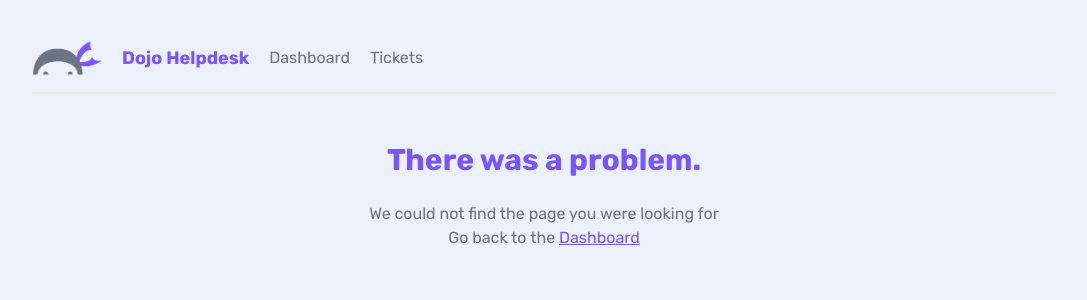
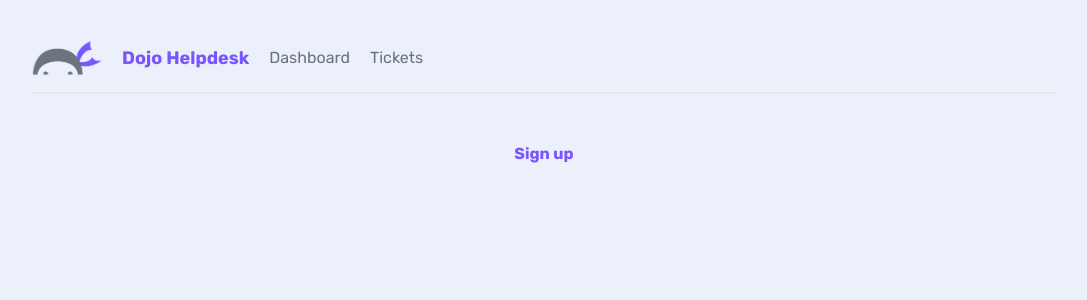
Before and after one commit to rollingsxshi/next13.4-helpdesk, a Next.js app: page /signup in a window 1280 px wide. Before the commit this address had no page. Shown: the top 300 px of the page, without its empty margins (96-1183 px from the left). Built offline with nearby package versions, Linux system fonts and the light colour scheme.

Commit message:
route groups with () in folder name

```diff
--- /dev/null
+++ b/app/(auth)/login/page.tsx
@@ -0,0 +1,8 @@
+const Login = () => {
+  return (
+    <main>
+      <h2 className="text-center">Log in</h2>
+    </main>
+  )
+}
+export default Login
--- /dev/null
+++ b/app/(auth)/signup/page.tsx
@@ -0,0 +1,8 @@
+const Signup = () => {
+  return (
+    <main>
+      <h2 className="text-center">Sign up</h2>
+    </main>
+  )
+}
+export default Signup
```
Also changed, not shown: app/(dashboard)/loading.tsx (renamed from app/loading.tsx), app/(dashboard)/not-found.tsx (renamed from app/not-found.tsx), app/(dashboard)/page.tsx (renamed from app/page.tsx), app/(dashboard)/tickets/TicketList.tsx (renamed from app/tickets/TicketList.tsx), app/(dashboard)/tickets/[id]/page.tsx (renamed from app/tickets/[id]/page.tsx), app/(dashboard)/tickets/create/CreateForm.tsx (renamed from app/tickets/create/CreateForm.tsx), app/(dashboard)/tickets/create/page.tsx (renamed from app/tickets/create/page.tsx), app/(dashboard)/tickets/not-found.tsx (renamed from app/tickets/not-found.tsx), app/(dashboard)/tickets/page.tsx (renamed from app/tickets/page.tsx).
